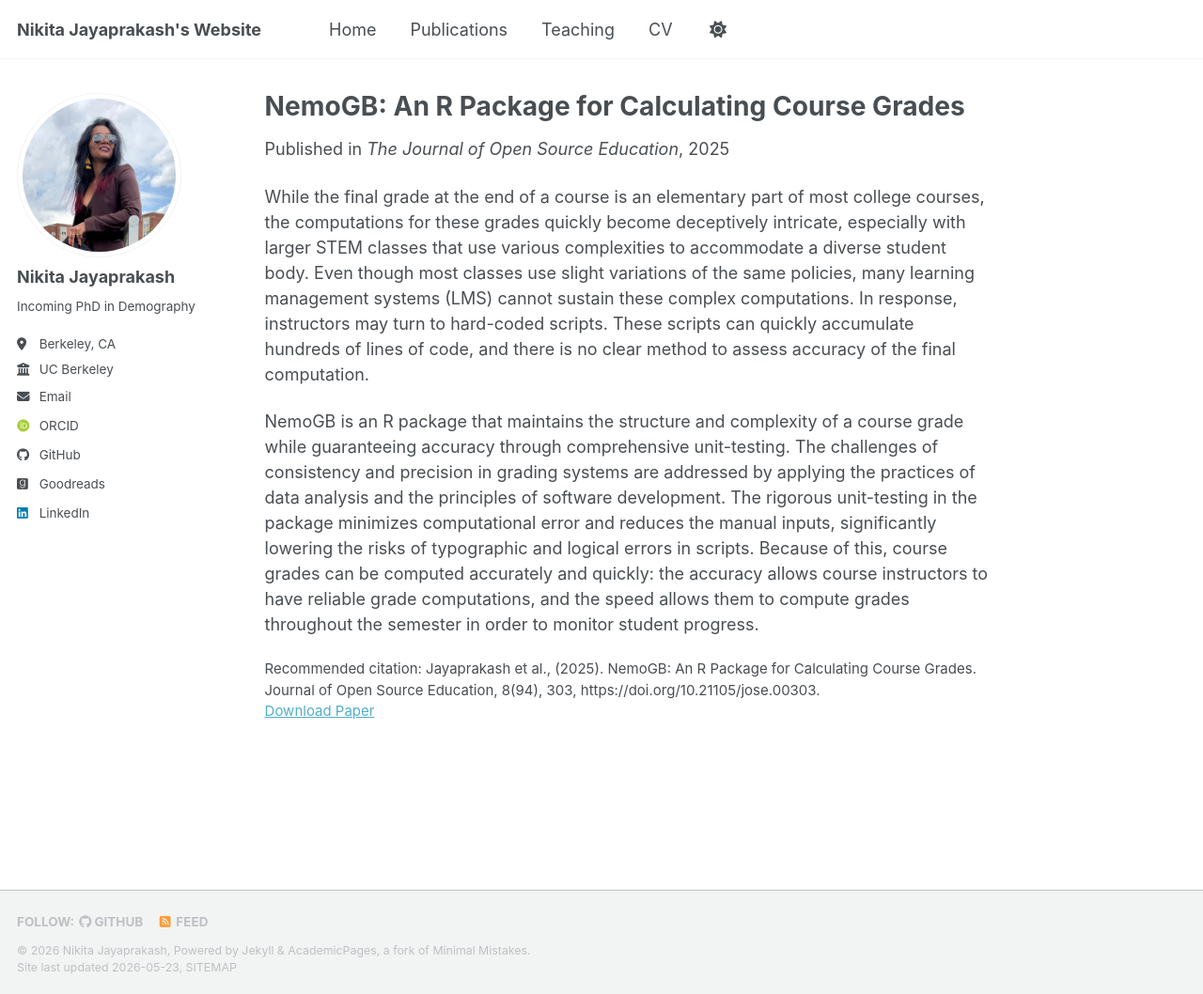
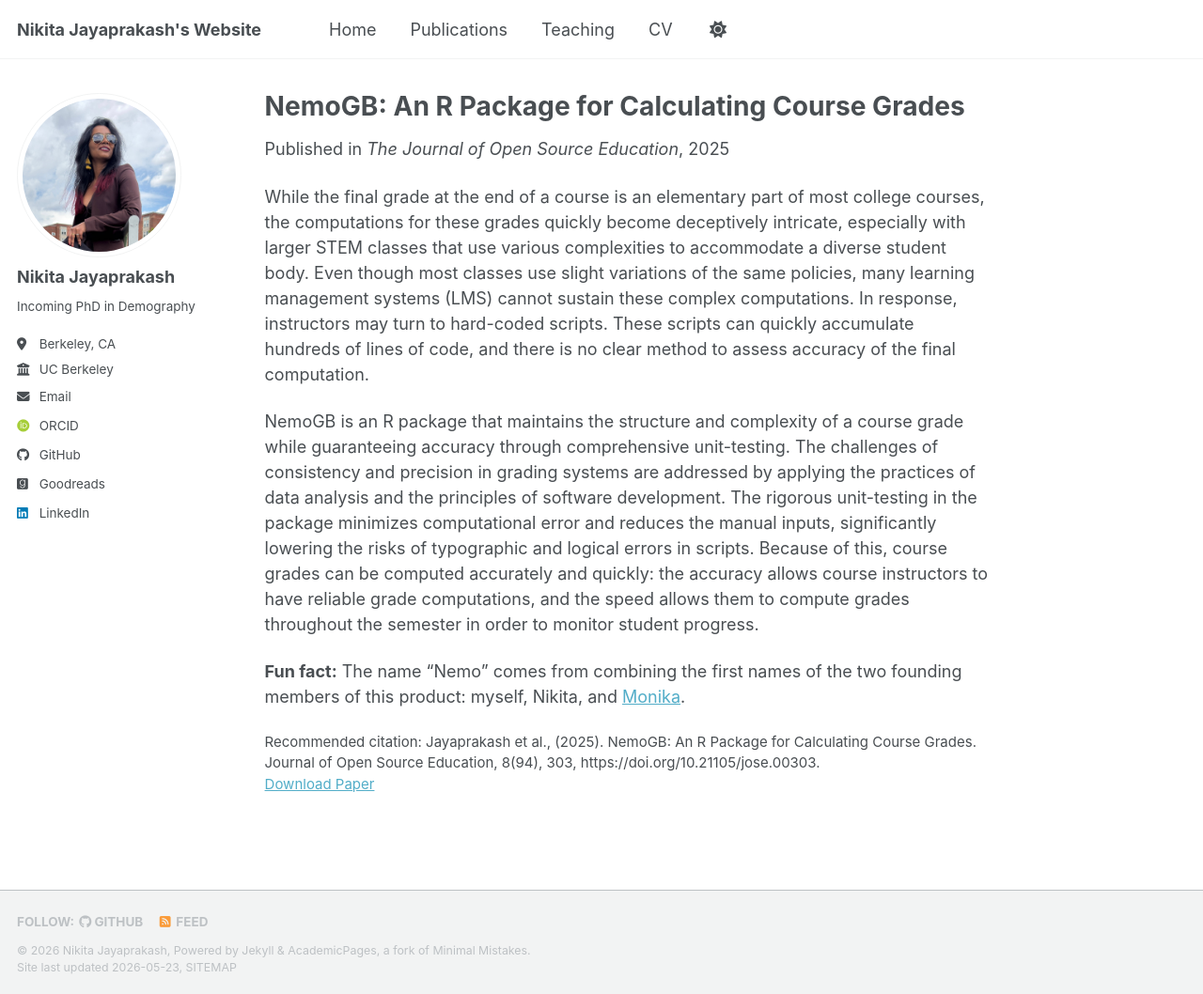
Before and after one commit to nikita-jaya/nikita-jaya.github.io, a Jekyll site: the page built from _publications/2025-12-11-nemogb.md, in a window 1280 px wide and 1058 px high. Shown: the whole window at 94% size. Built offline with Jekyll 4.4.1, drawn with Linux system fonts in a browser that asks for light colours; some web fonts are replaced; a script bundle is joined from its source files by our own code; library files that are not in the unit come from our copies.

Commit message:
Include fun fact about 'Nemo' in publication
Added a fun fact about the name 'Nemo' and its founders.

```diff
--- a/_publications/2025-12-11-nemogb.md
+++ b/_publications/2025-12-11-nemogb.md
@@ -27,3 +27,5 @@ risks of typographic and logical errors in scripts. Because of this, course grad
 computed accurately and quickly: the accuracy allows course instructors to have reliable
 grade computations, and the speed allows them to compute grades throughout the semester
 in order to monitor student progress.
+
+**Fun fact:** The name "Nemo" comes from combining the first names of the two founding members of this product: myself, Nikita, and [Monika](https://www.linkedin.com/in/monika-voutov/).
```
